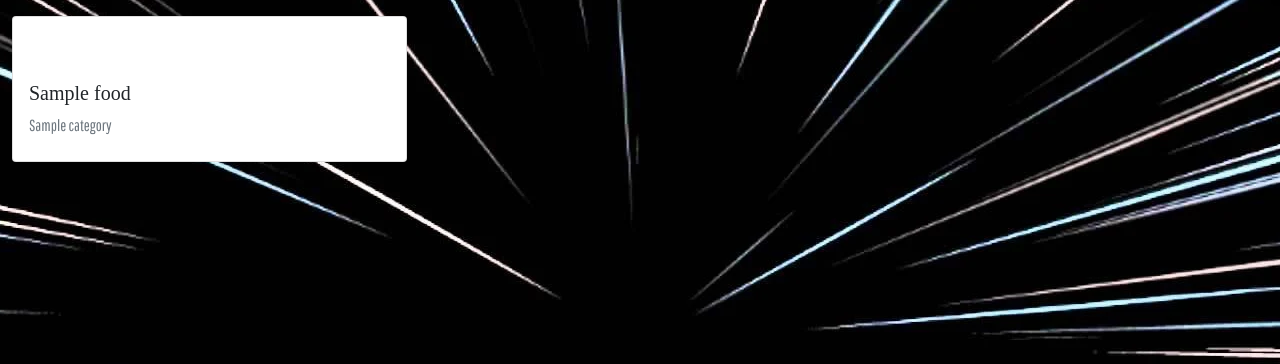
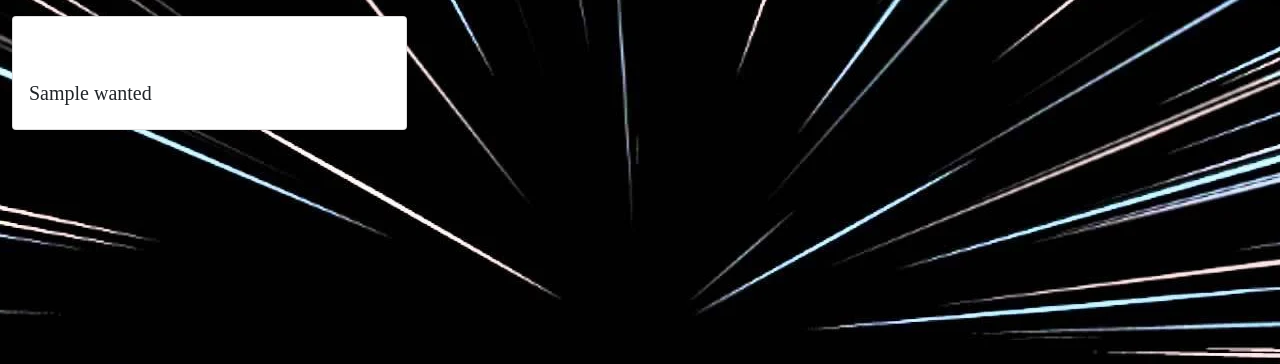
Before and after one commit to BryonyRBlack/christie_restaurant, a Django app: page /menu/ in a window 1280 px wide. Shown: the part 56-420 px from the top of the page. Run offline with Django 4.2, Linux system fonts and the light colour scheme; tables that the repository leaves empty hold one stand-in row (values such as "Sample post"); some libraries are stand-ins or nearby versions; some web fonts are replaced.

Commit message:
Update models and html for menu to become wanted page

```diff
--- a/menu/models.py
+++ b/menu/models.py
@@ -2,37 +2,15 @@ from django.db import models
 from cloudinary.models import CloudinaryField
 
 # Create your models here.
-class Category(models.Model):
+class Wanted(models.Model):
     name = models.CharField(max_length=200)
-    slug = models.SlugField(max_length=200, unique=True)
+    image = CloudinaryField('image', default='placeholder')
+    available = models.BooleanField(default=True)
 
     class Meta:
         ordering = ['name']
         indexes = [
-            models.Index(fields=['name'])
-        ]
-        verbose_name = 'category'
-        verbose_name_plural = 'categories'
-
-    def __str__(self):
-        return self.name
-
-
-class Food(models.Model):
-    category = models.ForeignKey(
-        Category,
-        related_name='food_items',
-        on_delete=models.CASCADE
-    )
-    name = models.CharField(max_length=200)
-    slug = models.SlugField(max_length=200)
-    image = CloudinaryField('image', default='placeholder')
-    available = models.BooleanField(default=True)
-
-    class Meta:
-        ordering = ['-category']
-        indexes = [
-            models.Index(fields=['id', 'slug']),
+            models.Index(fields=['id']),
             models.Index(fields=['name']),
         ]
 
--- a/menu/templates/menu/menu.html
+++ b/menu/templates/menu/menu.html
@@ -8,22 +8,19 @@
 <div class="container-fluid">
     <div class="row">
         <div class="col-12 mt-3 left row">
-            {% for product in products %}
+            {% for want in wanted %}
             <div class="col-md-4">
                 <div class="card mb-4">
                     <div class="card-body">
                         <div class="image-container">
-                            {% if "placeholder" in product.image.url %}
+                            {% if "placeholder" in want.image.url %}
                             <img class="card-img-top" src="{% static 'images/default.jpg' %}">
                             {% else %}
-                            <img class="card-img-top" src="{{ product.image.url }}">
+                            <img class="card-img-top" src="{{ want.image.url }}">
                             {% endif %}
                             <div class="card-title">
                                 <br>
-                                <h5 class="menu-names">{{ product.name}}</h5>
-                                    <div class="text-muted">
-                                    <p class="card-text">{{ product.category }}</p>
-                                    </div>
+                                <h5 class="menu-names">{{ want.name }}</h5>
                             </div>
                         </div>
                     </div>
--- a/menu/urls.py
+++ b/menu/urls.py
@@ -2,5 +2,5 @@ from . import views
 from django.urls import path
 
 urlpatterns = [
-    path('menu', views.FoodList.as_view(), name='menu'),
+    path('menu', views.WantedList.as_view(), name='menu'),
 ]
--- a/menu/views.py
+++ b/menu/views.py
@@ -1,25 +1,18 @@
 from django.shortcuts import get_object_or_404, render
 from django.views import generic
-from .models import Category, Food
+from .models import Wanted
 # Create your views here.
 
-class FoodList(generic.ListView):
-    queryset = Food.objects.filter(available=True)
+class WantedList(generic.ListView):
+    queryset = Wanted.objects.filter(available=True)
     template_name = "menu/html"
 
-def food_list(request, category_slug=None):
-    category = None
-    categories = Category.objects.all()
-    products = Food.objects.filter(available=True)
-    if category_slug:
-        category = get_object_or_404(Category, slug=category_slug)
-        products = products.filter(category=category)
+def wanted_list(request):
+    wanted = Wanted.objects.filter(available=True)
     return render(
         request,
         'menu/menu.html',
         {
-            'category': category,
-            'categories': categories,
-            'products': products
+            'wanted': wanted
         }
     )
--- a/restaurant/urls.py
+++ b/restaurant/urls.py
@@ -19,7 +19,7 @@ from django.urls import path, include
 
 from reviews.views import my_reviews
 from contact.views import contact_us
-from menu.views import food_list
+from menu.views import wanted_list
 from booking import views
 #from news.views import article_list
 #from home.views import home_page
@@ -31,6 +31,6 @@ urlpatterns = [
     path('reviews/', my_reviews, name='review'),
     path('contact/', contact_us, name='contact_us'),
     path('', include("home.urls"), name='home-urls'),
-    path('menu/', food_list, name='menu'),
+    path('menu/', wanted_list, name='menu'),
     path('news/', include("news.urls"), name='news')
 ]
```
Also changed, not shown: menu/admin.py (+3 -10 lines), menu/migrations/0005_wanted_remove_food_category_delete_category_and_more.py (added).
